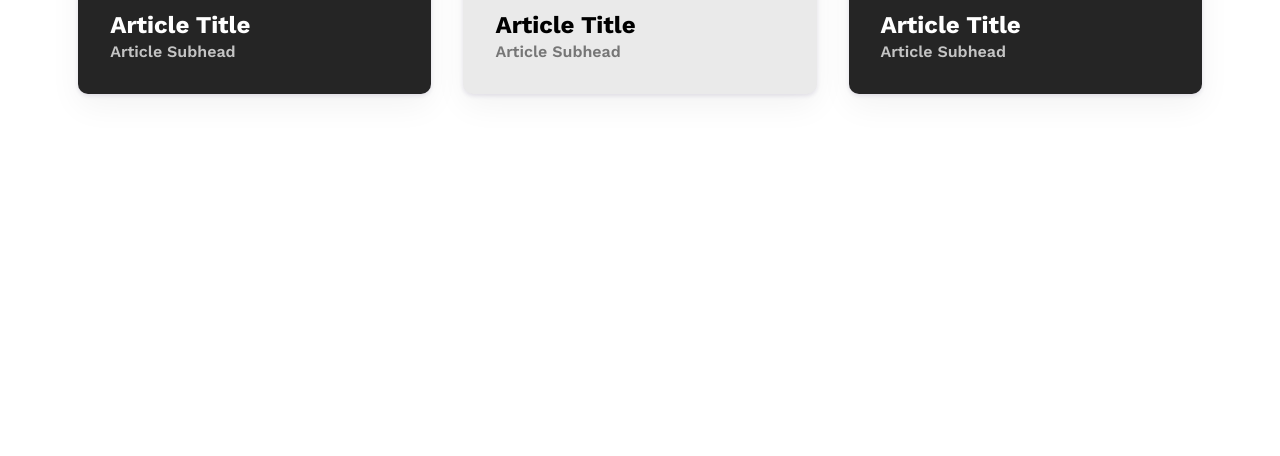
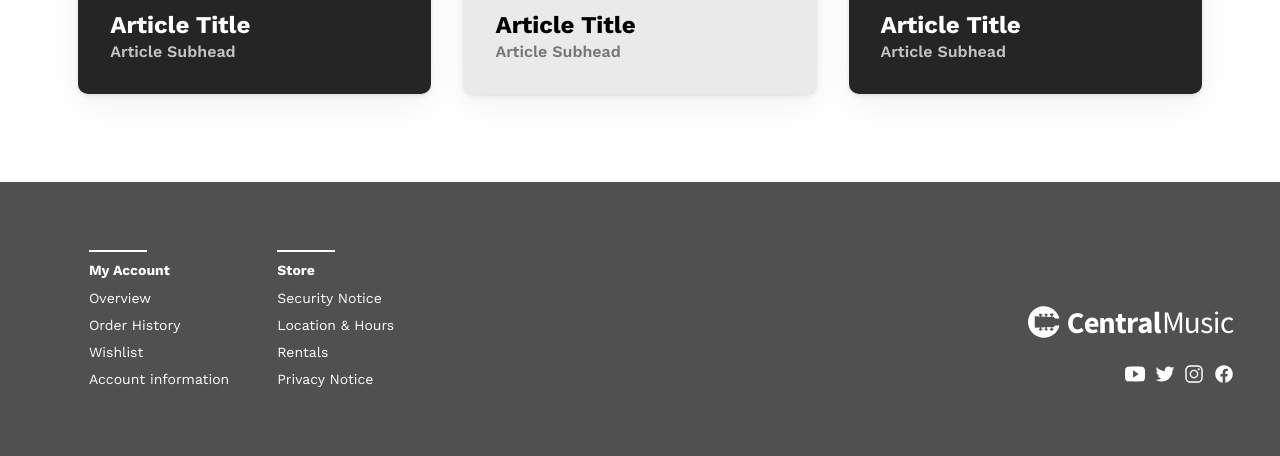
Before and after one commit to NguyenThuong02/Figma_Ex3, a plain HTML site: page index.html in a window 1280 px wide. Shown: the part 3584-4040 px from the top of the page. Before the commit the page ends 3766 px from the top, so only its background shows below. Drawn offline with nearby package versions, Linux system fonts and the light colour scheme.

Commit message:
Figma_Ex3

```diff
--- /dev/null
+++ b/asset/css/footer.css
@@ -0,0 +1,55 @@
+
+.footer__head{
+    background-color: #505050;
+    padding: 68px 3.611% 68px 6.9444%;
+    display: flex;
+    justify-content: space-between;
+}
+.footer__left{
+    display: flex;
+    align-items: flex-start;
+}
+.footer__left--list{
+    list-style: none;
+    display: flex;
+    flex-direction: column;
+    gap: 9px;
+}
+.footer__left--account{
+    margin-right: 48px;
+}
+.footer__lest--line{
+    width: 58px;
+    height: 2px;
+    background-color: #fff;
+}
+.footer__left--item{
+    font-size: 14px;
+    line-height: 130%;
+    font-style: normal;
+    font-weight: 400;
+}
+.footer__left--title{
+    font-weight: 700;
+}
+.footer__right{
+    display: flex;
+    flex-direction: column;
+    justify-content: flex-end;
+    align-items: flex-end;
+}
+.footer__right--logo img{
+    padding-right: 0;
+}
+.footer__right--list a{
+    text-decoration: none;
+}
+.footer__right--icon{
+    width: 20px;
+    height: 20px;
+    margin-top: 20px;
+    margin-left: 4px;
+}
+.footer__end{
+
+}
--- a/asset/css/responsive.css
+++ b/asset/css/responsive.css
@@ -37,6 +37,15 @@
         "h1 h2"
         "h4 h5";
     }
+    .footer__head{
+        background-color: #505050;
+        padding: 68px 6.25%;
+        display: flex;
+        justify-content: space-between;
+    }
+    .footer__right--logo img{
+        padding-right: 0;
+    }
 }
 
 /* Mobile & Tablet */
@@ -52,6 +61,9 @@
     }
     .card-item2{
         display: block;
+    }
+    .footer__right--icon{
+        margin-left: 2px;
     }
 }
 
--- a/index.html
+++ b/index.html
@@ -7,6 +7,7 @@
     <link rel="stylesheet" href="./asset/css/base.css">
     <link rel="stylesheet" href="./asset/css/header.css">
     <link rel="stylesheet" href="./asset/css/body.css">
+    <link rel="stylesheet" href="./asset/css/footer.css">
     <link rel="stylesheet" href="./asset/css/responsive.css">
     <link rel="preconnect" href="https://fonts.googleapis.com">
     <link rel="preconnect" href="https://fonts.gstatic.com" crossorigin>
@@ -283,7 +284,48 @@
         </div>
 
         <div class="footer">
+            <div class="footer__head">
+                <div class="footer__left">
+                    <ul class="footer__left--list footer__left--account">
+                        <div class="footer__lest--line"></div>
+                        <li class="footer__left--item footer__left--title">My Account</li>
+                        <li class="footer__left--item">Overview</li>
+                        <li class="footer__left--item">Order History</li>
+                        <li class="footer__left--item">Wishlist</li>
+                        <li class="footer__left--item">Account information</li>
+                    </ul>
+                    <ul class="footer__left--list footer__left--store">
+                        <div class="footer__lest--line"></div>
+                        <li class="footer__left--item footer__left--title">Store</li>
+                        <li class="footer__left--item">Security Notice</li>
+                        <li class="footer__left--item">Location & Hours</li>
+                        <li class="footer__left--item">Rentals</li>
+                        <li class="footer__left--item">Privacy Notice</li>
+                    </ul>
+                </div>
+                <div class="footer__right">
+                    <div class="header__nav--option-logo footer__right--logo">
+                        <img src="./asset/img/Central Music Logo.svg" alt="">
+                    </div>
+                    <div class="footer__right--list">
+                        <a href="">
+                            <ion-icon class="footer__right--icon" name="logo-youtube"></ion-icon>
+                        </a>
+                        <a href="">
+                            <ion-icon class="footer__right--icon" name="logo-twitter"></ion-icon>
+                        </a>
+                        <a href="">
+                            <ion-icon class="footer__right--icon" name="logo-instagram"></ion-icon>
+                        </a>
+                        <a href="">
+                            <ion-icon class="footer__right--icon" name="logo-facebook"></ion-icon>
+                        </a>
+                    </div>
+                </div>
+            </div>
+            <div class="footer__end">
 
+            </div>
         </div>
     </div>
     <script type="module" src="https://unpkg.com/ionicons@7.1.0/dist/ionicons/ionicons.esm.js"></script>
```
